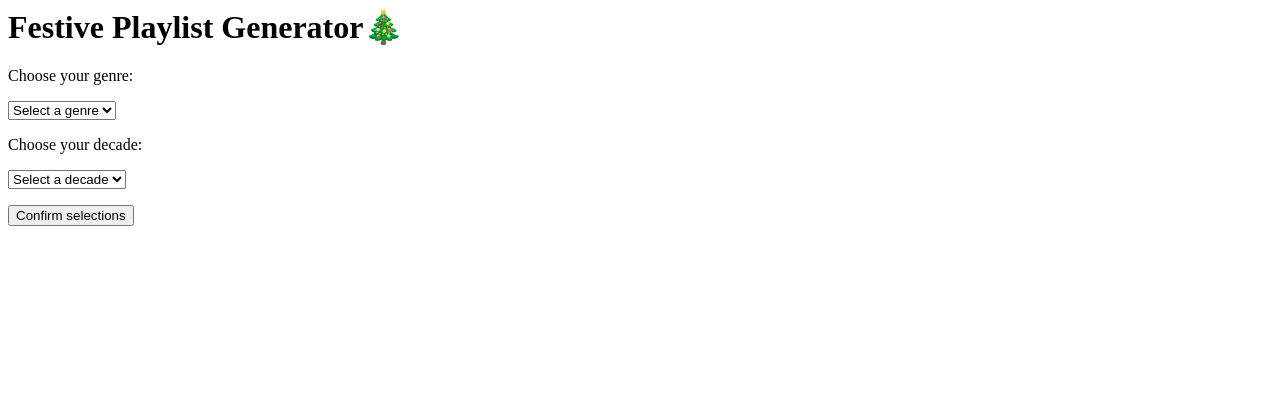
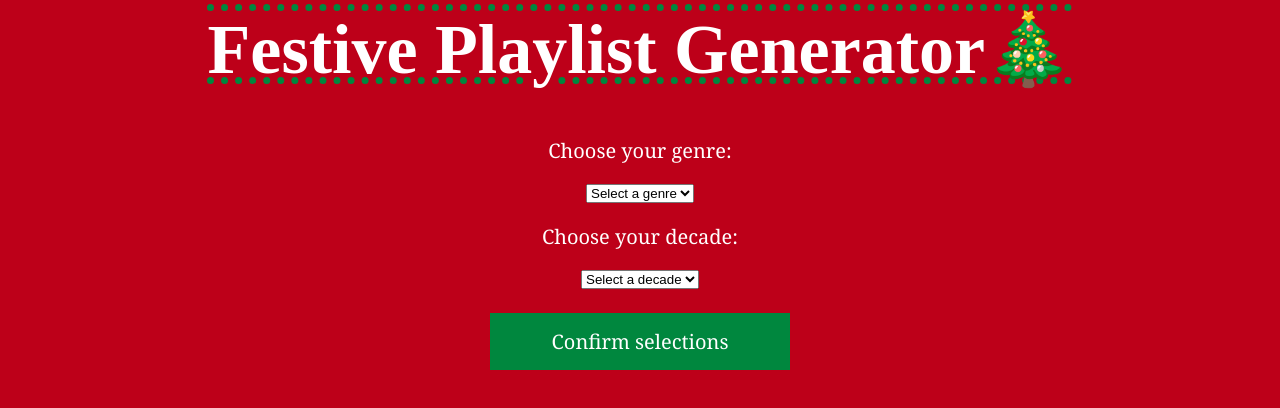
Before and after one commit to kayley31/CFGJS, a plain HTML site: page index.html in a window 1280 px wide. Drawn offline with Linux system fonts and the light colour scheme; a web font is replaced by a local one.

Commit message:
Update index.html

```diff
--- a/index.html
+++ b/index.html
@@ -1,7 +1,13 @@
 <head><link rel="preconnect" href="https://fonts.googleapis.com">
 <link rel="preconnect" href="https://fonts.gstatic.com" crossorigin>
 <link href="https://fonts.googleapis.com/css2?family=Mountains+of+Christmas&display=swap" rel="stylesheet">
+<link rel="stylesheet" href="main.css"></rel>
 </head>
+
+<body>
+          <script src="./index.js"></script>
+
+
 
 <h1>Festive Playlist Generator🎄 </h1>
 
@@ -34,6 +40,8 @@
 </form>
 </div>
 
+    </body>
+
 <div class="playlist-container">
     <div id="Playlist_output"></div>
 </div>
```
